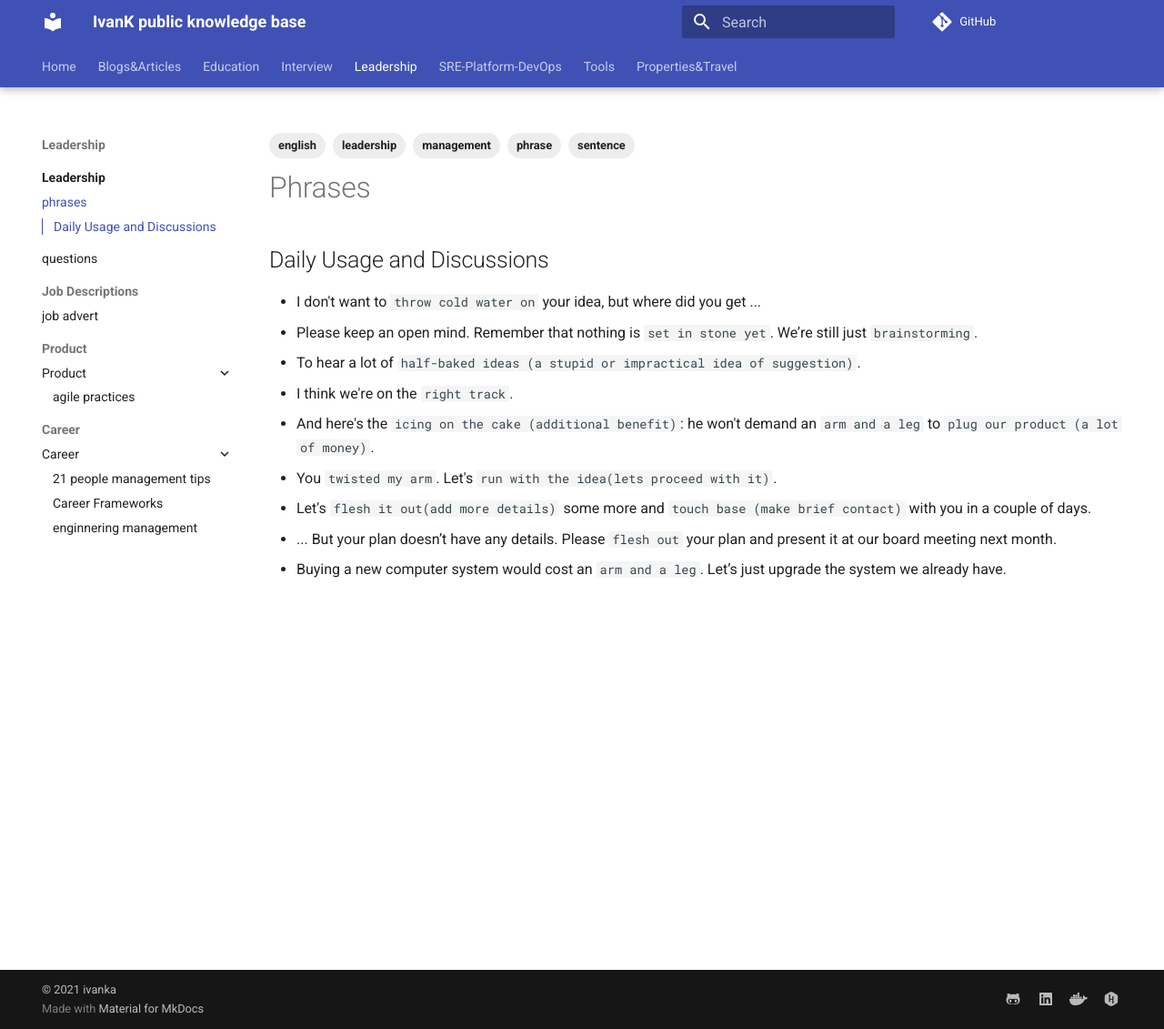
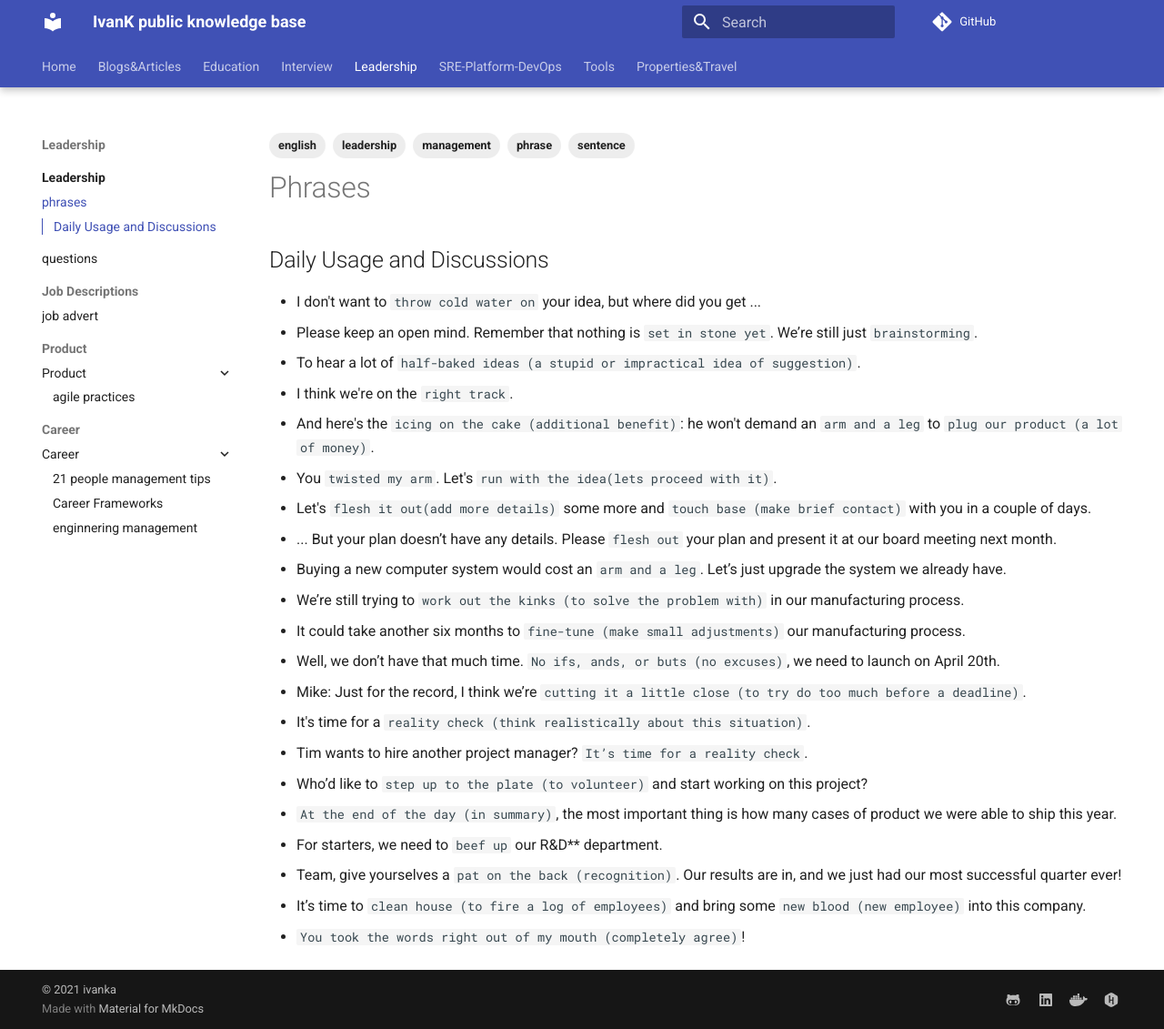
Before and after one commit to ivankatliarchuk/knowledge-base, an MkDocs documentation site: the page built from docs/leadership/phrases.md, in a window 1280 px wide and 1131 px high. Shown: the whole window at 91% size. Built offline with MkDocs 1.6.1 and Material for MkDocs 9.7.7, drawn with Linux system fonts in a browser that asks for light colours; comment, search, counter and statistics services are not loaded.

Commit message:
update phrases
Signed-off-by: ivan katliarchuk <ivan.katliarchuk@gmail.com>

```diff
--- a/docs/leadership/phrases.md
+++ b/docs/leadership/phrases.md
@@ -22,3 +22,15 @@ sources:
 * Let's `flesh it out(add more details)` some more and `touch base (make brief contact)` with you in a couple of days.
   + ... But your plan doesn’t have any details. Please `flesh out` your plan and present it at our board meeting next month.
   + Buying a new computer system would cost an `arm and a leg`. Let’s just upgrade the system we already have.
+* We’re still trying to `work out the kinks (to solve the problem with)` in our manufacturing process.
+* It could take another six months to `fine-tune (make small adjustments)` our manufacturing process.
+* Well, we don’t have that much time. `No ifs, ands, or buts (no excuses)`, we need to launch on April 20th.
+* Mike: Just for the record, I think we’re `cutting it a little close (to try do too much before a deadline)`.
+* It's time for a `reality check (think realistically about this situation)`.
+  + Tim wants to hire another project manager? `It’s time for a reality check`.
+* Who’d like to `step up to the plate (to volunteer)` and start working on this project?
+* `At the end of the day (in summary)`, the most important thing is how many cases of product we were able to ship this year.
+* For starters, we need to `beef up` our R&D** department.
+* Team, give yourselves a `pat on the back (recognition)`. Our results are in, and we just had our most successful quarter ever!
+* It’s time to `clean house (to fire a log of employees)` and bring some `new blood (new employee)` into this company.
+* `You took the words right out of my mouth (completely agree)`!
```
Also changed, not shown: docs/blogs/blogs.web-to-follow.md (+1 -0 lines).
